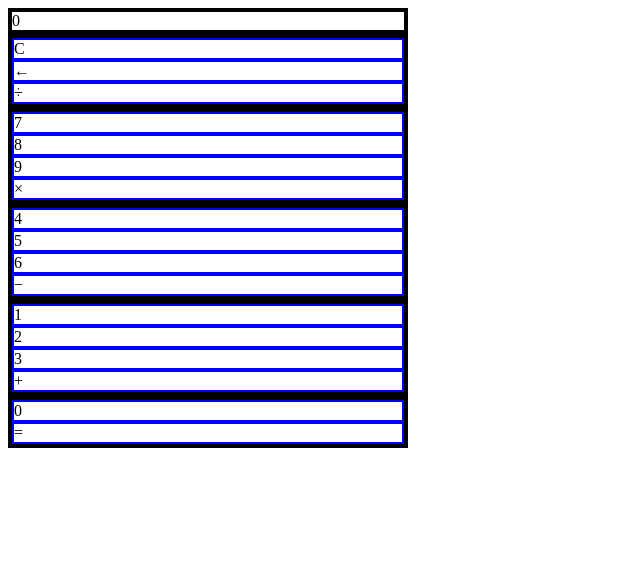
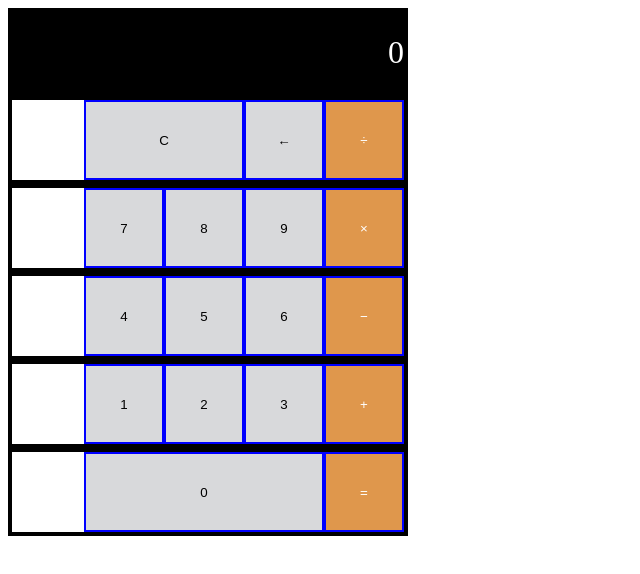
Before and after one commit to Gnashed/LAB-calculator, a plain HTML site: page index.html in a window 1280 px wide. Shown: the whole page, without its empty margins (0-640 px from the left). Drawn offline with Linux system fonts and the light colour scheme.

Commit message:
changed a lot of css styling, changed html classes and added some ids

```diff
--- a/index.html
+++ b/index.html
@@ -9,33 +9,33 @@
 <body>
 
     <div class="container">
-        <div class="row row-items">&#48;</div>
-        <div class="row row-items">
-            <div>C</div>
-            <div>&#8592;</div>
-            <div>&#247;</div>
+        <div class="display-row">&#48;</div>
+        <div class="row">
+            <button id="c-btn">C</button>
+            <button class="numbers">&#8592;</button>
+            <button class="operators">&#247;</button>
         </div>
-        <div class="row row-items">
-            <div>&#55;</div>
-            <div>&#56;</div>
-            <div>&#57;</div>
-            <div>&#215;</div>
+        <div class="row">
+            <button class="numbers">&#55;</button>
+            <button class="numbers">&#56;</button>
+            <button class="numbers">&#57;</button>
+            <button class="operators">&#215;</button>
         </div>
-        <div class="row row-items">
-            <div>&#52;</div>
-            <div>&#53;</div>
-            <div>&#54;</div>
-            <div>&#8722;</div>
+        <div class="row">
+            <button class="numbers">&#52;</button>
+            <button class="numbers">&#53;</button>
+            <button class="numbers">&#54;</button>
+            <button class="operators">&#8722;</button>
         </div>
-        <div class="row row-items">
-            <div>&#49;</div>
-            <div>&#50;</div>
-            <div>&#51;</div>
-            <div>+</div>
+        <div class="row">
+            <button class="numbers">&#49;</button>
+            <button class="numbers">&#50;</button>
+            <button class="numbers">&#51;</button>
+            <button class="operators">&#43;</button>
         </div>
-        <div class="row row-items">
-            <div>&#48;</div>
-            <div>&#61;</div>
+        <div class="row">
+            <button id="zero-btn">&#48;</button>
+            <button class="operators">&#61;</button>
         </div>
     </div>
 
--- a/main.css
+++ b/main.css
@@ -4,10 +4,51 @@
     width: 400px;
 }
 
+.display-row {
+    display: flex;
+    justify-content: flex-end;
+    align-items: center;
+    background-color: black;
+    color: white;
+    font-size: xx-large;
+    border: 4px solid black;
+    width: 392px;
+    height: 80px;
+}
+
 .row {
+    display: flex;
+    justify-content: flex-end;
     border: 4px solid black;
 }
 
-.row-items div {
+.row button {
+    align-items: center;
     border: solid blue 2px;
+    width: 80px;
+    height: 80px;
 }
+
+/* Button styling */
+
+#zero-btn {
+    background-color: #d8d9db;
+    width: 240px;
+    height: 80px;
+}
+
+#c-btn {
+    background-color: #d8d9db;
+    width: 160px;
+    height: 80px;
+}
+
+.operators {
+    color: white;
+    background-color: #df974c;
+}
+
+.numbers {
+    color: black;
+    background-color: #d8d9db;
+}
```
